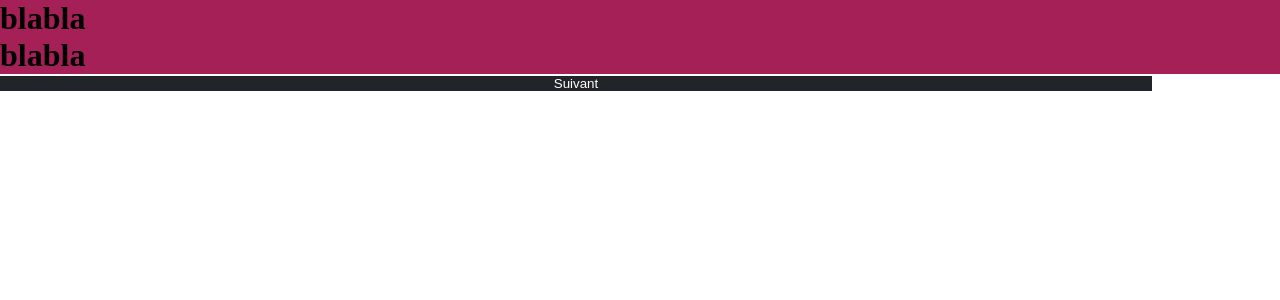
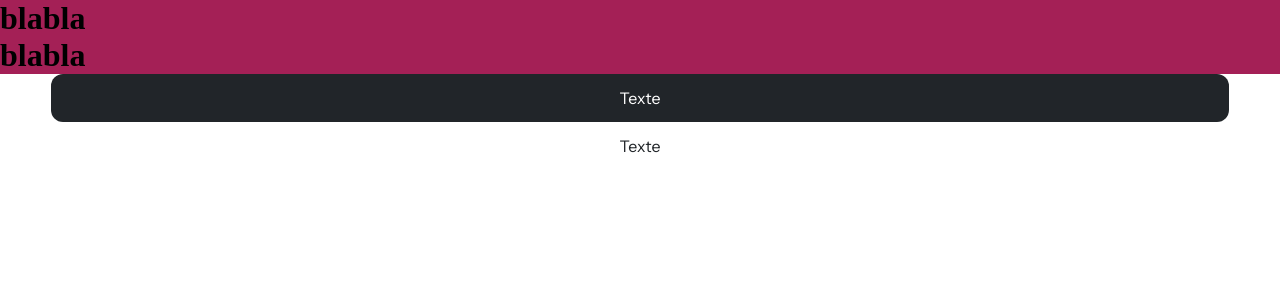
Before and after one commit to LePeteMul/Externatic, a React (Vite) app in the folder frontend/: page / in a window 1280 px wide. Shown: the top 300 px of the page. Built offline with nearby package versions, Linux system fonts and the light colour scheme.

Commit message:
boutons ok

```diff
--- a/frontend/src/App.scss
+++ b/frontend/src/App.scss
@@ -8,6 +8,8 @@ $textColorLight: #ffffff;
 $buttonColorDark: #212529;
 $buttonColorMedium: #404040;
 $buttonColorLight: #ffffff;
+
+$fontFamily: "Instrument Sans", sans-serif;
 
 * {
   margin: 0;
--- a/frontend/src/components/Elements/BlackButton.jsx
+++ b/frontend/src/components/Elements/BlackButton.jsx
@@ -3,7 +3,7 @@ import React from "react";
 function BlackButton() {
   return (
     <div className="BlackButton">
-      <button type="button">Suivant</button>
+      <button type="button">Texte</button>
     </div>
   );
 }
--- a/frontend/src/components/Elements/BlackButton.scss
+++ b/frontend/src/components/Elements/BlackButton.scss
@@ -1,7 +1,15 @@
 .BlackButton {
+  display: flex;
+  justify-content: center;
+  text-align: center;
+
   button {
     background-color: $buttonColorDark;
     color: $textColorLight;
-    width: 90%;
+    width: 92%;
+    height: 48px;
+    border-radius: 12px;
+    font-size: 16px;
+    font-family: $fontFamily;
   }
 }
--- a/frontend/src/components/Elements/WhiteButton.jsx
+++ b/frontend/src/components/Elements/WhiteButton.jsx
@@ -1,8 +1,11 @@
 import React from "react";
-import "./WhiteButton.scss";
 
 function WhiteButton() {
-  return <div />;
+  return (
+    <div className="WhiteButton">
+      <button type="button">Texte</button>
+    </div>
+  );
 }
 
 export default WhiteButton;
--- a/frontend/src/components/Elements/WhiteButton.scss
+++ b/frontend/src/components/Elements/WhiteButton.scss
@@ -0,0 +1,15 @@
+.WhiteButton {
+  display: flex;
+  justify-content: center;
+  text-align: center;
+
+  button {
+    background-color: $buttonColorLight;
+    color: $textColorDark;
+    width: 92%;
+    height: 48px;
+    border-radius: 12px;
+    font-size: 16px;
+    font-family: $fontFamily;
+  }
+}
--- a/frontend/src/pages/HomePage/HomePage.jsx
+++ b/frontend/src/pages/HomePage/HomePage.jsx
@@ -1,12 +1,14 @@
 import React from "react";
 import HeaderBasic from "../../components/Header/HeaderBasic";
 import BlackButton from "../../components/Elements/BlackButton";
+import WhiteButton from "../../components/Elements/WhiteButton";
 
 function HomePage() {
   return (
     <div className="HomePage">
       <HeaderBasic />
       <BlackButton />
+      <WhiteButton />
     </div>
   );
 }
```
